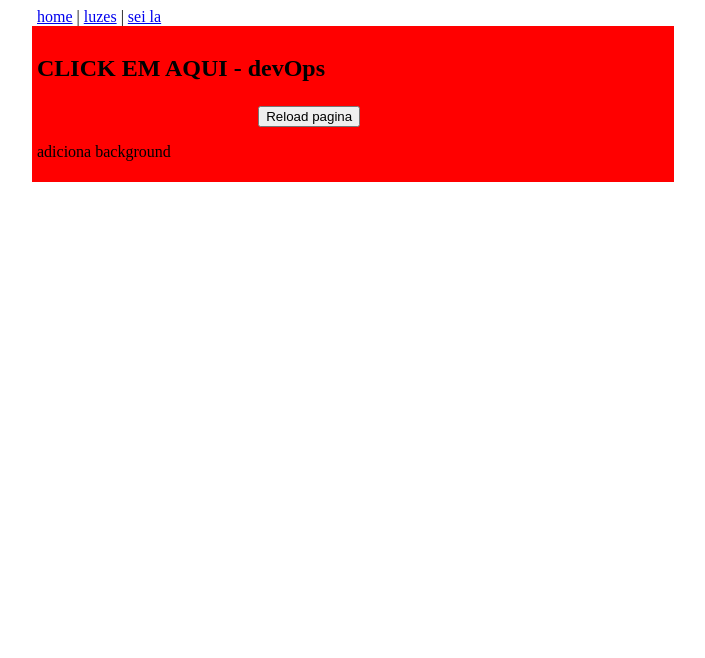
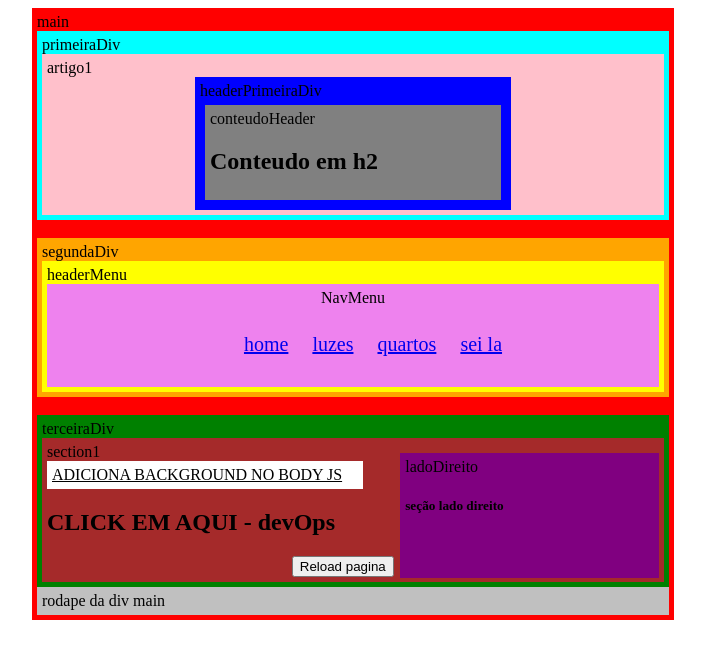
Before and after one commit to EderBevacqua/DevOps, a plain HTML site: page index.html in a window 1280 px wide. Shown: the whole page, without its empty margins (287-992 px from the left). Drawn offline with Linux system fonts and the light colour scheme.

Commit message:
front atualizado

```diff
--- a/css/main.css
+++ b/css/main.css
@@ -1,17 +1,88 @@
-#DivPrincipal{
+#main {
     background: red;
     margin: 0 auto;
     width: 50%;
     padding: 5px 5px 5px 5px;
 }
-
-#btAtualiza{
-    margin: 0 auto;
-    width: 30%;
-
+#primeiraDiv {
+    background: aqua;
+    padding: 5px 5px 5px 5px;
+}
+#artigo1 {
+    background: pink;
+    padding: 5px 5px 5px 5px;
 }
 
-#nav {
+#headerPrimeiraDiv {
+    background: blue;
     margin: 0 auto;
     width: 50%;
+    padding: 5px 5px 5px 5px;
 }
+
+#conteudoHeader {
+    background: gray;
+    margin: 5px 5px 5px 5px;
+    padding: 5px 5px 5px 5px;
+}
+
+#btAtualiza {
+    margin: 0 auto;
+    width: 20%;
+}
+
+#segundaDiv {
+    background: orange;
+    padding: 5px 5px 5px 5px;
+}
+#headerMenu {
+    background: yellow;
+    padding: 5px 5px 5px 5px;
+}
+#NavMenu {
+    background: Violet;
+    padding: 5px 5px 5px 5px;
+    text-align:center;
+}
+
+
+
+#divNav li {
+    display: inline-block;
+    font-size: 20px;
+    padding: 10px;
+}
+
+
+#terceiraDiv {
+    background: Green;
+    padding: 5px 5px 5px 5px;
+}
+
+#section1 {
+    background: Brown;
+    padding: 5px 5px 5px 5px;
+    position:relative;
+}
+
+#ladoDireito {
+    background: purple;
+    padding: 5px 5px 5px 5px;
+    position: absolute;
+    right: 5px;
+    top: 15px;
+    width: 40%;
+    height: 80%;
+}
+
+#rodape1 {
+    background: silver;
+    padding: 5px 5px 5px 5px;
+}
+#BG {
+    background: white;
+    padding: 5px 5px 5px 5px;
+    width: 50%;
+    margin: 0px 0px 0px 0px;
+    text-decoration:underline;
+}
--- a/index.html
+++ b/index.html
@@ -9,24 +9,56 @@
 
 </head>
 <body>
-    <header>
-
-    </header>
-    <nav>
-        <div id="nav">
-            <a href="#">home</a> |
-            <a href="#">luzes</a> |
-            <a href="#">sei la</a>
+    <div id="main">
+        main
+        <div id="primeiraDiv">
+            primeiraDiv
+            <article id="artigo1">
+                artigo1
+                <header id="headerPrimeiraDiv">
+                    headerPrimeiraDiv
+                    <div id="conteudoHeader">
+                        conteudoHeader
+                        <h2>Conteudo em h2</h2>
+                    </div>
+                </header>
+            </article>
         </div>
-    </nav>
-    <div id="DivPrincipal">
-        <h2><p id="demo1">CLICK EM AQUI - devOps</p></h2>
-        <p id="btAtualiza"><button id="FunRecarrega">Reload pagina</button></p>
-        <p id="BG">adiciona background</p>
+        <br />
+        <div id="segundaDiv">
+            segundaDiv
+            <header id="headerMenu">
+                headerMenu
+                <nav id="NavMenu">
+                    NavMenu
+                    <ul id="divNav">
+                        <li><a href="#">home</a></li>
+                        <li><a href="#">luzes</a></li>
+                        <li><a href="#">quartos</a></li>
+                        <li><a href="#">sei la</a></li>
+                    </ul>
+                </nav>
+            </header>
+        </div>
+        <br />
+        <div id="terceiraDiv">
+            terceiraDiv
+            <section id="section1">
+                section1
+                <p id="BG">ADICIONA BACKGROUND NO BODY JS</p>
+                <aside id="ladoDireito">
+                    ladoDireito
+                    <h5>seção lado direito</h5>
+                </aside>
+                <h2 id="clickH2">CLICK EM AQUI - devOps</h2>
+                <p id="btAtualiza"><button id="FunRecarrega">Reload pagina</button></p>
+            </section>
+        </div>
+        <footer id="rodape1">
+            rodape da div main
+            <script src="js/MeuJS.js"></script>
+        </footer>
     </div>
-    <footer>
-        <script src="js/MeuJS.js"></script>
-    </footer>
 </body>
 
 </html>
--- a/js/MeuJS.js
+++ b/js/MeuJS.js
@@ -1,6 +1,6 @@
-document.getElementById('demo1').onclick = function () { fun1() }
+document.getElementById('clickH2').onclick = function () { fun1() }
 function fun1(){
-    document.getElementById('demo1').innerHTML='OLÁ MUNDÃO';
+    document.getElementById('clickH2').innerHTML='OLÁ MUNDÃO';
     // var elem = document.getElementById('DivPrincipal');
     // elem.style.width="100";
 };
```
